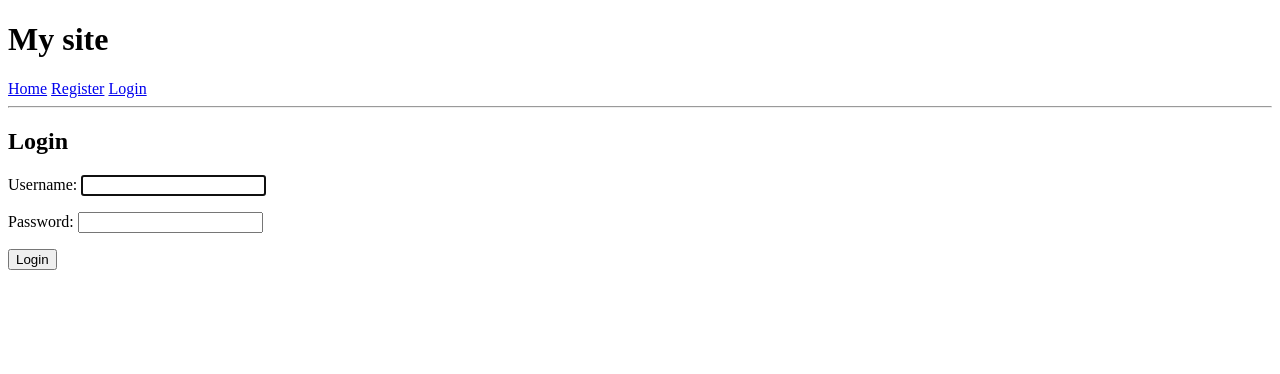
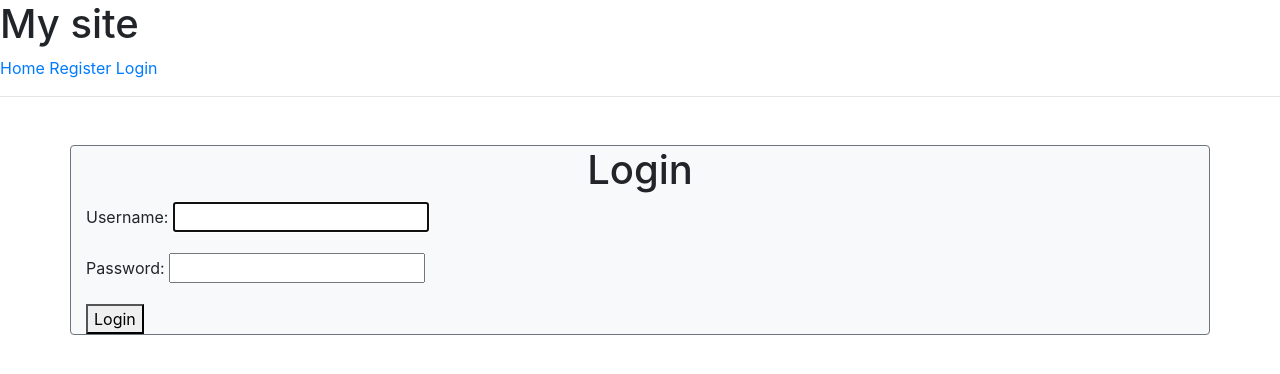
Before and after one commit to june11084/WP-Final-Project, a Django app: page /accounts/login/ in a window 1280 px wide. Shown: the top 374 px of the page. Run offline with Django 3.2, Linux system fonts and the light colour scheme.

Commit message:
Login Upgrade

```diff
--- a/templates/accounts/base.html
+++ b/templates/accounts/base.html
@@ -2,6 +2,11 @@
 <html lang="en">
 <head>
     <meta charset="UTF-8">
+    <meta name="viewport" content="width=device-width, initial-scale=1, shrink-to-fit=no">
+     <!-- Bootstrap CSS -->
+    <link rel="stylesheet" href="https://cdn.jsdelivr.net/npm/bootstrap@4.5.3/dist/css/bootstrap.min.css" crossorigin="anonymous">
+    <link rel="stylesheet" href="https://cdnjs.cloudflare.com/ajax/libs/font-awesome/5.15.1/css/all.min.css" crossorigin="anonymous">
+
     <title>Title</title>
 </head>
 <body>
--- a/templates/accounts/login.html
+++ b/templates/accounts/login.html
@@ -1,10 +1,18 @@
 {% extends 'accounts/base.html' %}
 
 {% block body %}
-    <h2>Login</h2>
+      <div class="container mt-5 bg-light border border-secondary rounded">
+      <div class="row justify-content-md-center">
+      <div class="col-md-auto">
+          <h1>Login</h1>
+        </div>
+      </div>
+
      <form action="" method="post">
         {% csrf_token %}
         {{ form.as_p }}
         <button type="submit">Login</button>
     </form>
+
+    </div>
 {% endblock %}
```
